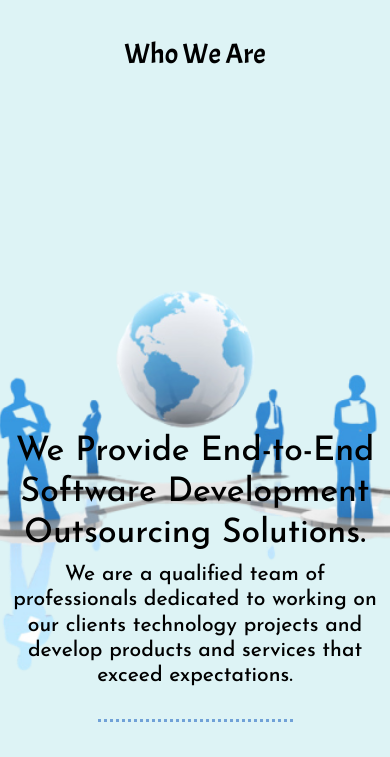
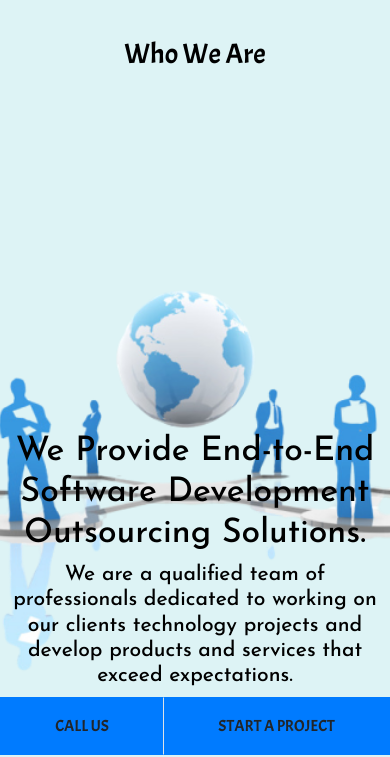
Before and after one commit to ayushiagarwal027/arynaconsultancy, a plain HTML site: page index.html in a window 390 px wide. Shown: the part 89-846 px from the top of the page. Drawn offline with nearby package versions, Linux system fonts and the light colour scheme; a web font is replaced by a local one.

Commit message:
call us and start a project

```diff
--- a/index.html
+++ b/index.html
@@ -51,6 +51,7 @@
           </li>
         </ul>
       </div>
+      <button class="btn btn-outline-dark btn-lg ml-3 d-none d-lg-block">Start project</button>
     </div>
   </nav>
   <!----------------------scrollspy---------------------------->
@@ -147,7 +148,7 @@
         <i class="fa fa-twitter-square connect-icon"></i>
         <i class="fa fa-linkedin-square connect-icon"></i>
       </div>
-      <div class="col-md-6 contact-each-block">
+      <div class="col-md-6 contact-each-block pb-5 mb-2">
         <h3  class="block-heading">Contact Us</h3>
         <p> +91 9160160238 <br>
           <a id="mailTo" href="mailto:hrinfo@arynaconsultancy.com">hrinfo@arynaconsultancy.com</a>
@@ -160,6 +161,15 @@
         </p>
       </div>
     </div>
+    <div class="btn-group btn-primary w-100  d-lg-none fixed-bottom">
+      <a href="tel:+919160160238" title="Call Us" class="btn py-3 border-right">
+          <span>CALL US</span>
+      </a>
+      <a id="menu-start" href="./startProject" data-target="start-project" title="Start a Project"
+          class="btn py-3">
+          <span>START A PROJECT</span>
+      </a>
+  </div>
     </data-spy>
     <script>
       AOS.init({disable: 'mobile'});
```
Also changed, not shown: css/style.css (line endings or trailing spaces).
